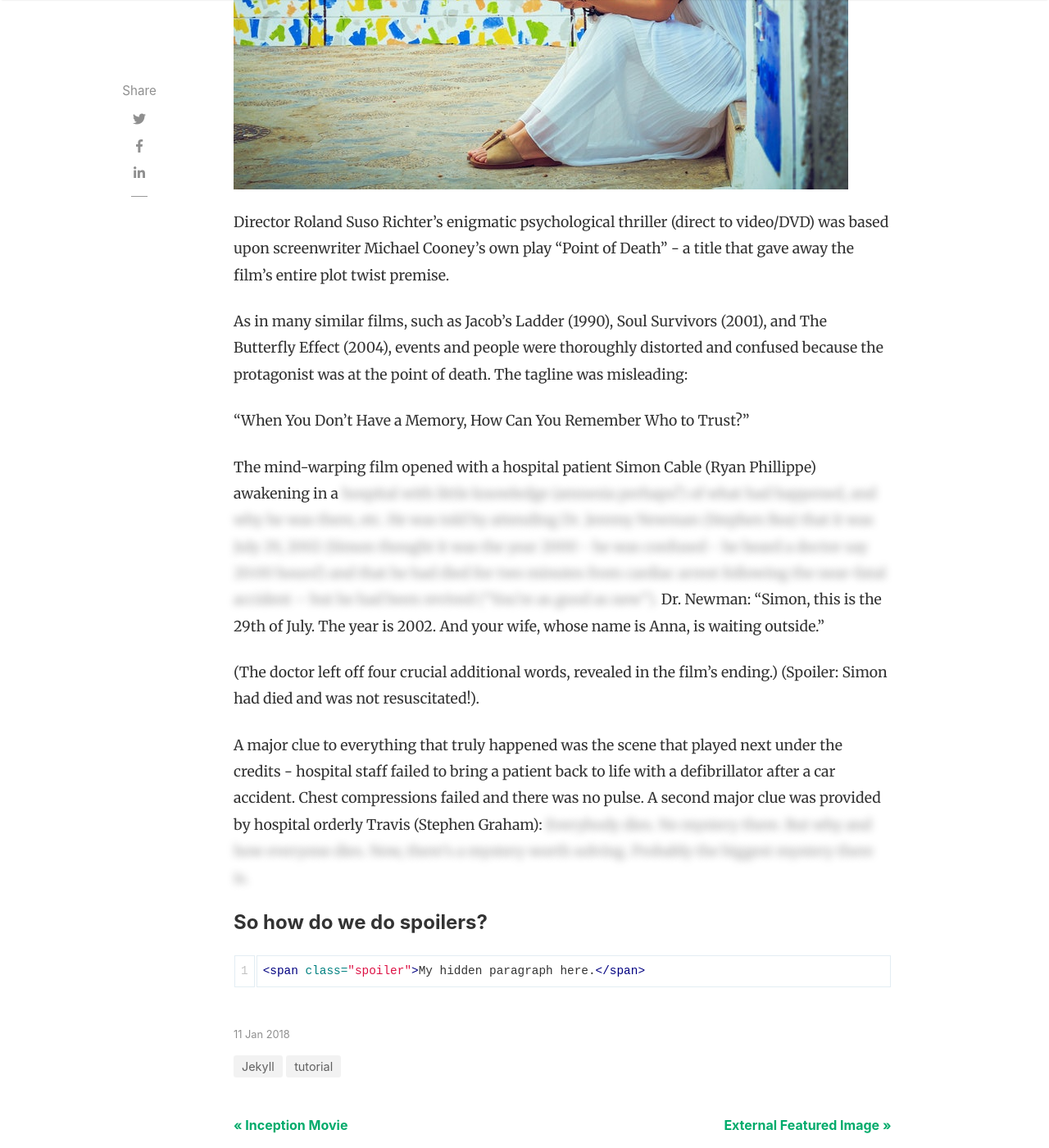
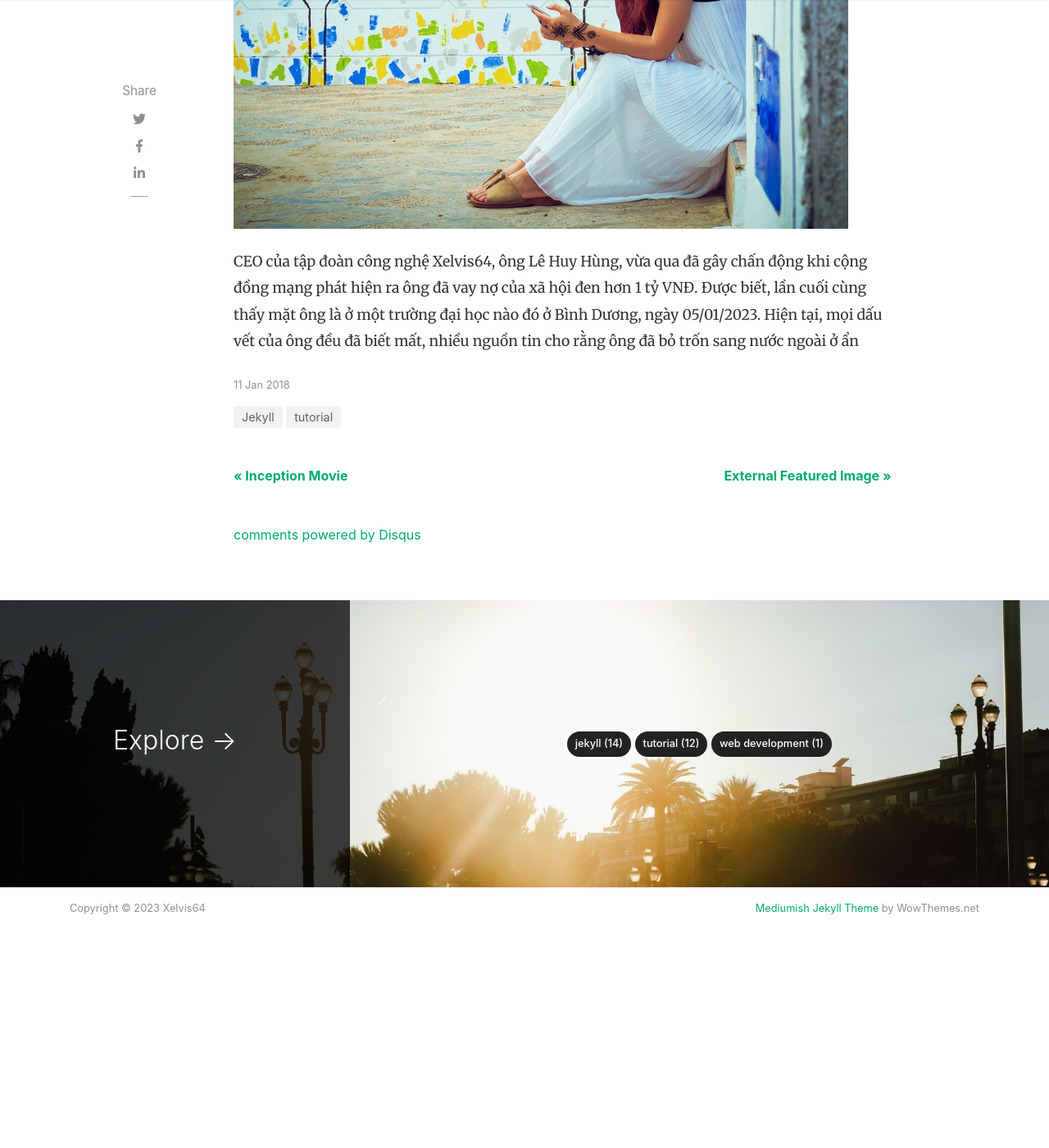
Before and after one commit to Xelvis64/xelvis64.github.io, a Jekyll site: the page built from _posts/2018-01-11-quick-start-guide.md, in a window 1280 px wide and 1400 px high, scrolled down 684 px. Shown: the whole window at 82% size. Built offline with Jekyll 4.4.1, drawn with Linux system fonts in a browser that asks for light colours; nearby versions of some CDN libraries; comment, search, counter and statistics services are not loaded; after the commit the page ends 1876 px from its top, so only the background shows below that; some of the changed text lies outside the part shown.

Commit message:
Update 2018-01-11-quick-start-guide.md

````diff
--- a/_posts/2018-01-11-quick-start-guide.md
+++ b/_posts/2018-01-11-quick-start-guide.md
@@ -1,6 +1,6 @@
 ---
 layout: post
-title:  "Let's test spoilers"
+title:  "CEO LÊ Huy Hùng ôm nợ 1 tỷ đồng, lần cuối xuất hiện ở Bình Dương"
 author: sal
 categories: [ Jekyll, tutorial ]
 image: assets/images/12.jpg
@@ -8,20 +8,4 @@ featured: true
 hidden: true
 ---
 
-Director Roland Suso Richter's enigmatic psychological thriller (direct to video/DVD) was based upon screenwriter Michael Cooney's own play "Point of Death" - a title that gave away the film's entire plot twist premise.
-
-As in many similar films, such as Jacob's Ladder (1990), Soul Survivors (2001), and The Butterfly Effect (2004), events and people were thoroughly distorted and confused because the protagonist was at the point of death. The tagline was misleading:
-
-"When You Don't Have a Memory, How Can You Remember Who to Trust?"
-
-The mind-warping film opened with a hospital patient Simon Cable (Ryan Phillippe) awakening in a <span class="spoiler"> hospital with little knowledge (amnesia perhaps?) of what had happened, and why he was there, etc. He was told by attending Dr. Jeremy Newman (Stephen Rea) that it was July 29, 2002 (Simon thought it was the year 2000 - he was confused - he heard a doctor say 20:00 hours!) and that he had died for two minutes from cardiac arrest following the near-fatal accident -- but he had been revived ("You're as good as new").</span> Dr. Newman: "Simon, this is the 29th of July. The year is 2002. And your wife, whose name is Anna, is waiting outside."
-
-(The doctor left off four crucial additional words, revealed in the film's ending.) (Spoiler: Simon had died and was not resuscitated!).
-
-A major clue to everything that truly happened was the scene that played next under the credits - hospital staff failed to bring a patient back to life with a defibrillator after a car accident. Chest compressions failed and there was no pulse. A second major clue was provided by hospital orderly Travis (Stephen Graham): <span class="spoiler">Everybody dies. No mystery there. But why and how everyone dies. Now, there's a mystery worth solving. Probably the biggest mystery there is.</span>
-
-#### So how do we do spoilers?
-
-```html
-<span class="spoiler">My hidden paragraph here.</span>
-```
+CEO của tập đoàn công nghệ Xelvis64, ông Lê Huy Hùng, vừa qua đã gây chấn động khi cộng đồng mạng phát hiện ra ông đã vay nợ của xã hội đen hơn 1 tỷ VNĐ. Được biết, lần cuối cùng thấy mặt ông là ở một trường đại học nào đó ở Bình Dương, ngày 05/01/2023. Hiện tại, mọi dấu vết của ông đều đã biết mất, nhiều nguồn tin cho rằng ông đã bỏ trốn sang nước ngoài ở ẩn
````
